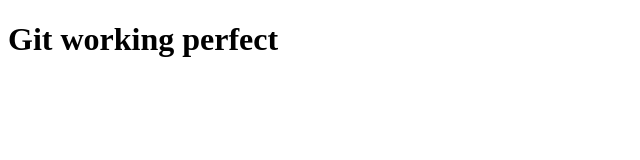
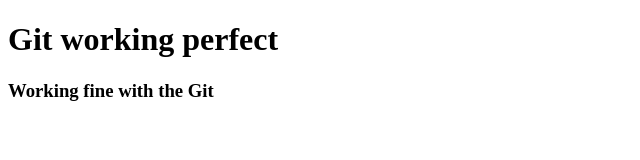
Before and after one commit to ArslanAslamm/git_demo, a plain HTML site: page index.html in a window 1280 px wide. Shown: the whole page, without its empty margins (0-640 px from the left). Drawn offline with Linux system fonts and the light colour scheme.

Commit message:
new commit

```diff
--- a/index.html
+++ b/index.html
@@ -10,6 +10,9 @@
 
 <body>
     <h1>Git working perfect</h1>
+    <h3>
+        Working fine with the Git
+    </h3>
 </body>
 
 </html>
```
